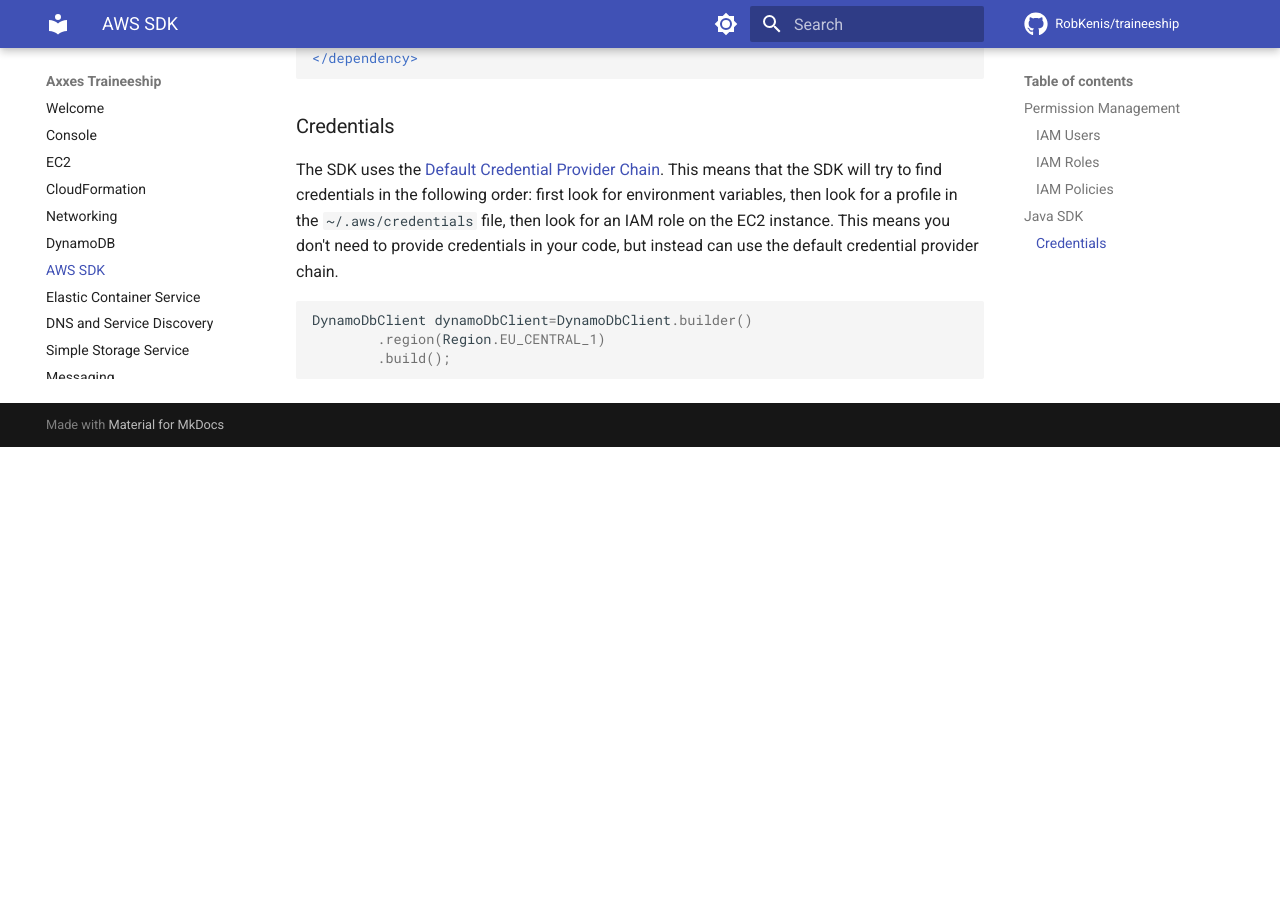
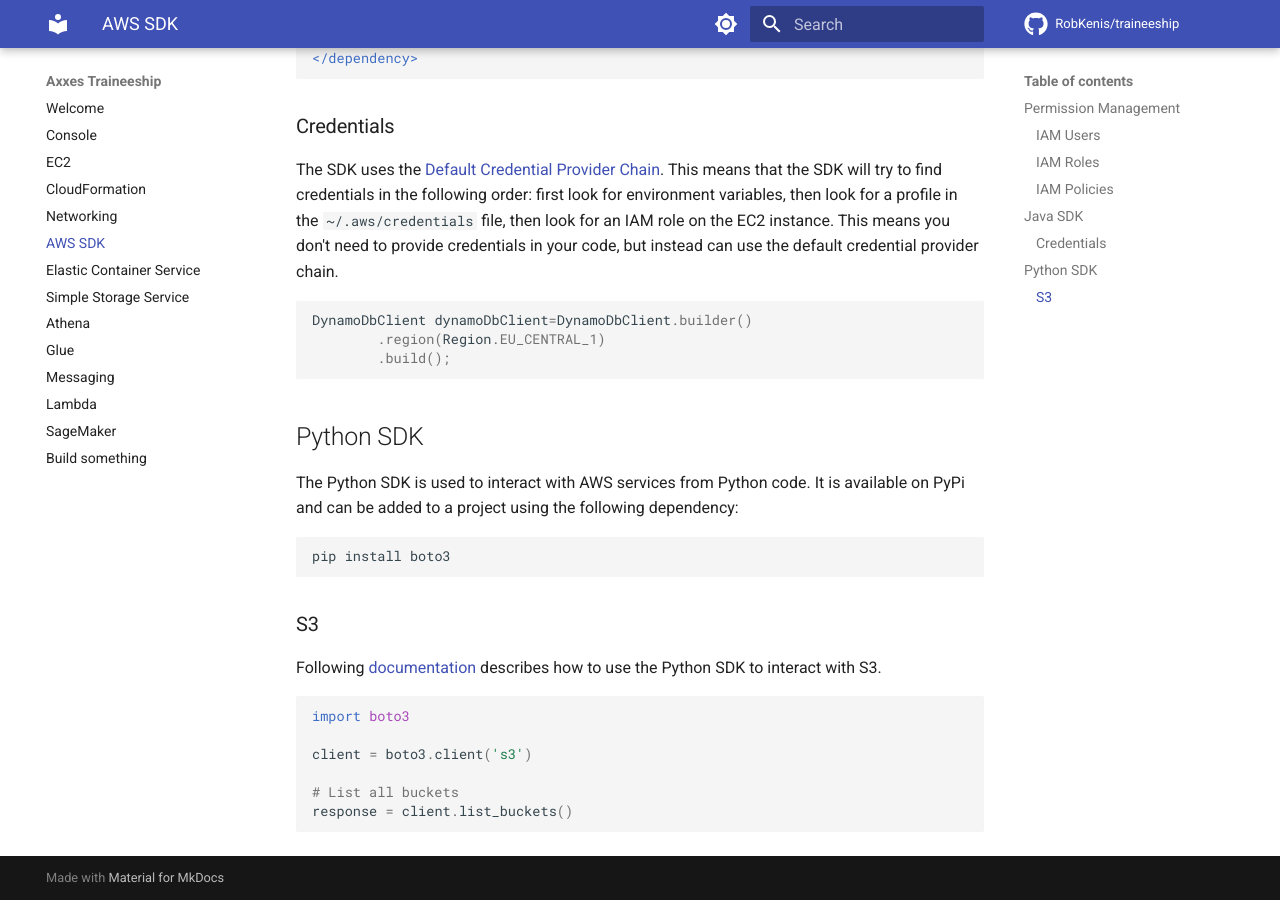
Before and after one commit to RobKenis/traineeship, an MkDocs documentation site: the page built from docs/content/aws/sdk/index.md, in a window 1280 px wide and 900 px high, scrolled down 1338 px. Built offline with MkDocs 1.6.1 and Material for MkDocs 9.7.7, drawn with Linux system fonts in a browser that asks for light colours; comment, search, counter and statistics services are not loaded; before the commit the page ends 1785 px from its top, so only the background shows below that.

Commit message:
Update nav for data traineeship

````diff
--- a/docs/content/aws/sdk/index.md
+++ b/docs/content/aws/sdk/index.md
@@ -71,3 +71,26 @@
         .region(Region.EU_CENTRAL_1)
         .build();
 ```
+
+## Python SDK
+
+The Python SDK is used to interact with AWS services from Python code. It is available on PyPi and can be added to a
+project using the following dependency:
+
+```bash
+pip install boto3
+```
+
+### S3
+
+Following [documentation](https://boto3.amazonaws.com/v1/documentation/api/latest/reference/services/s3.html) describes
+how to use the Python SDK to interact with S3.
+
+```python
+import boto3
+
+client = boto3.client('s3')
+
+# List all buckets
+response = client.list_buckets()
+```
--- a/mkdocs.yml
+++ b/mkdocs.yml
@@ -29,16 +29,20 @@
   - CloudFormation: content/aws/cloudformation/index.md
 #  - Ansible: content/ansible/aws.md
   - Networking: content/aws/networking/index.md
-  - DynamoDB: content/aws/dynamodb/index.md
+#  - DynamoDB: content/aws/dynamodb/index.md
   - AWS SDK: content/aws/sdk/index.md
   - Elastic Container Service: content/aws/ecs/index.md
-  - DNS and Service Discovery: content/aws/route53/index.md
+#  - DNS and Service Discovery: content/aws/route53/index.md
 #  - Monitoring: content/aws/monitoring/index.md
   - Simple Storage Service: content/aws/s3/index.md
+  - Athena: content/aws/athena/index.md
+  - Glue: content/aws/glue/index.md
   - Messaging: content/aws/messaging/index.md
   - Lambda: content/aws/lambda/index.md
+  - SageMaker: content/aws/sagemaker/index.md
 #  - Grand Finale: content/aws/final/index.md
-  - Build something: content/aws/final/development.md
+#  - Build something: content/aws/final/development.md
+  - Build something: content/aws/final/data.md
 
 markdown_extensions:
   - admonition
````
Also changed, not shown: docs/content/aws/final/data.md (added, +1 -0 lines), docs/content/aws/athena/README.md (added), docs/content/aws/glue/README.md (added), docs/content/aws/quicksight/README.md (added), docs/content/aws/sagemaker/README.md (added).
